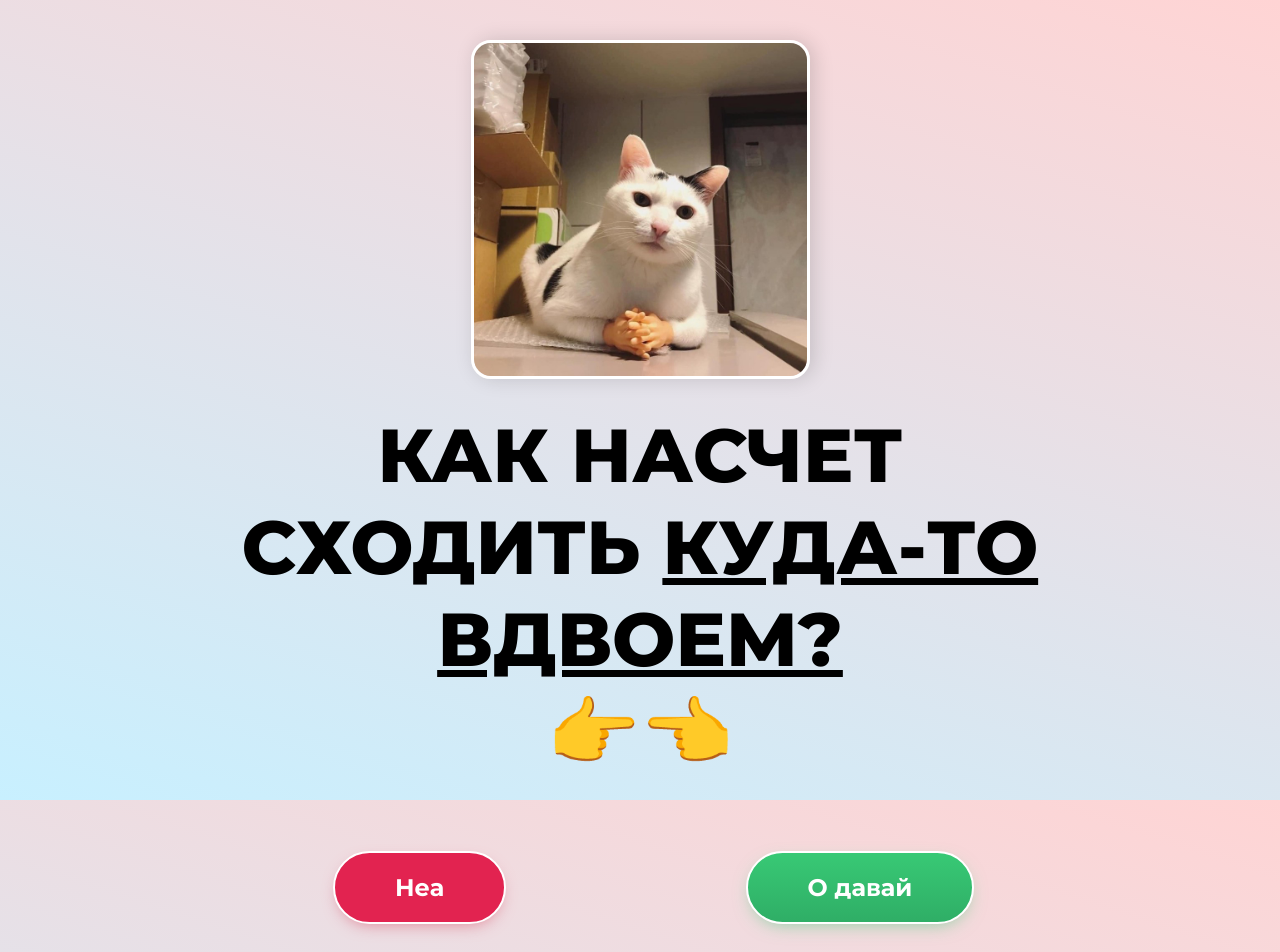
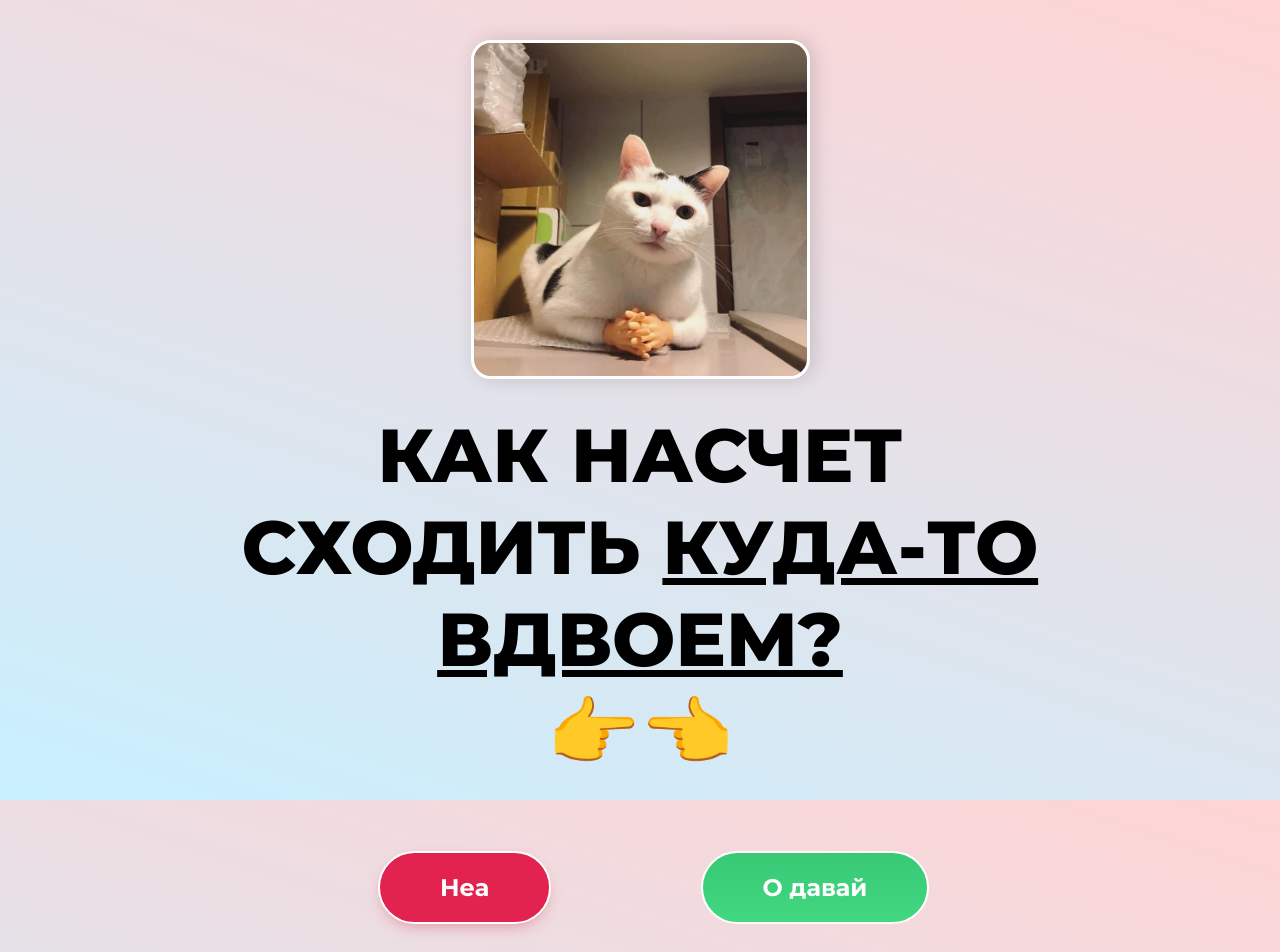
Before and after one commit to 2409nn/invite, a Vue app: page / in a window 1280 px wide. Shown: the top 952 px of the page. Built offline with nearby package versions, Linux system fonts and the light colour scheme.

Commit message:
Доработаны кнопки

```diff
--- a/src/components/greenButton.vue
+++ b/src/components/greenButton.vue
@@ -1,64 +1,43 @@
-<template>
-  <button
-      ref="btnRef"
-      type="button"
-      class="invite-btn"
-      :class="{ 'invite-btn--hover': hovered, 'invite-btn--pressed': pressed }"
-      :aria-label="displayLabel"
-      @pointerenter="onEnter"
-      @pointerleave="onLeave"
-      @pointerdown="pressed = true"
-      @pointerup="pressed = false"
-      @pointercancel="pressed = false"
-      @click="onClick"
-  >
-    <span class="invite-btn__glow" aria-hidden="true"></span>
-    <span class="invite-btn__label">
-      <slot :hovered="hovered">{{ displayLabel }}</slot>
-    </span>
-  </button>
-</template>
-
 <script setup>
-/**
- * GreenButton — кнопка согласия.
- * При наведении становится ярче, немного растёт и мягко пульсирует,
- * всем видом "выпрашивая" клик. Можно передать hoverLabel — текст,
- * который появится вместо обычного при наведении (например, "Ну же!").
- */
-import { ref, computed } from 'vue'
+import { ref } from 'vue'
 
 const props = defineProps({
   label: { type: String, default: 'Да' },
-  hoverLabel: { type: String, default: '' }, // например: 'Ну же, нажми!'
+  hoverLabel: { type: String, default: 'Жми' },
 })
 
 const emit = defineEmits(['accept'])
 
 const btnRef = ref(null)
-const hovered = ref(false)
-const pressed = ref(false)
+const label = ref(props.label)
+const isHover = ref(false)
 
-const displayLabel = computed(() => (hovered.value && props.hoverLabel ? props.hoverLabel : props.label))
-
-function onEnter() {
-  hovered.value = true
-}
-function onLeave() {
-  hovered.value = false
-  pressed.value = false
-}
 function onClick() {
   emit('accept')
 }
 </script>
 
+<template>
+  <button
+      ref="btnRef"
+      class="invite-btn"
+      :class="{ 'invite-btn--hover': isHover }"
+      @click="onClick"
+      @mouseenter="() => { isHover = true; label = props.hoverLabel }"
+      @mouseleave="() => { isHover = false; label = props.label }"
+  >
+    <span class="invite-btn__glow" aria-hidden="true"></span>
+    <span class="invite-btn__label"> {{ label }} </span>
+  </button>
+</template>
+
 <style scoped>
 .invite-btn {
-  --accent: #2fae66;
+  --accent: #42d781;
   --accent-hover: #38c975;
-  --glow: rgba(56, 201, 117, 0.55);
+  --glow: rgb(30, 217, 106);
 
+  position: relative;
   appearance: none;
   font-weight: 700;
   color: #fff;
@@ -69,38 +48,28 @@ function onClick() {
   transition: transform 220ms cubic-bezier(.34,1.56,.64,1),
   filter 220ms ease,
   box-shadow 220ms ease;
-  box-shadow: 0 6px 18px -6px var(--glow);
   filter: brightness(1) saturate(1);
-  animation: invite-idle 2.6s ease-in-out infinite;
+  box-shadow: 0 0 0 0;
+  animation: invite-idle-0212a7bb 2.6s ease-in-out infinite;
 }
 
 .invite-btn__glow {
   position: absolute;
-  inset: -6px;
+  inset: 0;
   border-radius: inherit;
   background: radial-gradient(circle, var(--glow), transparent 70%);
   opacity: 0;
-  transition: opacity 220ms ease;
+  transition: opacity 400ms ease;
+  pointer-events: none;
   z-index: -1;
-}
-
-.invite-btn__label {
-  position: relative;
-}
-
-.invite-btn--hover {
-  transform: scale(1.08);
-  filter: brightness(1.15) saturate(1.2);
-  box-shadow: 0 10px 26px -6px var(--glow);
-  animation: invite-hover-pulse 900ms ease-in-out infinite;
 }
 
 .invite-btn--hover .invite-btn__glow {
   opacity: 1;
 }
 
-.invite-btn--pressed {
-  transform: scale(0.97);
+.invite-btn__label {
+  position: relative;
 }
 
 @keyframes invite-idle {
@@ -108,16 +77,10 @@ function onClick() {
   50% { box-shadow: 0 8px 22px -4px var(--glow); }
 }
 
-@keyframes invite-hover-pulse {
-  0%, 100% { transform: scale(1.08); }
-  50% { transform: scale(1.13); }
-}
-
 @media (prefers-reduced-motion: reduce) {
-  .invite-btn,
-  .invite-btn--hover {
+  .invite-btn {
     animation: none;
-    transition: filter 150ms ease, box-shadow 150ms ease;
+    transition: none;
   }
 }
 </style>
--- a/src/router.ts
+++ b/src/router.ts
@@ -6,6 +6,11 @@ const routes: Array<RouteRecordRaw> = [
         path: '/',
         name: 'first',
         component: () => import('./views/first.vue')
+    },
+    {
+        path: '/place',
+        name: 'place',
+        component: () => import('./views/place.vue'),
     },
     {
         path: '/last',
--- a/src/views/first.vue
+++ b/src/views/first.vue
@@ -4,12 +4,22 @@
   import RedButton from "@/components/redButton.vue";
   import greenButton from "@/components/greenButton.vue";
   import { ref, onMounted } from "vue";
+  import { useRouter } from "vue-router";
 
   const stage = ref(null);
+  const router = useRouter()
 
   onMounted(() => {
     console.log(stage);
   })
+
+  const onDeny = () => {
+    router.push({ path: "/last" });
+  }
+
+  const onAgree = () => {
+    router.push({ path: "/place" });
+  }
 
 </script>
 
@@ -17,8 +27,8 @@
   <meme :src="sprashivaushiyKot" />
   <h1>КАК НАСЧЕТ СХОДИТЬ <u>КУДА-ТО ВДВОЕМ?</u><br>👉👈</h1>
   <div ref="stage" class="stage" style="position: relative; height: 220px">
-    <div class="stage__negative"> <RedButton :container="stage" label="Неа" /> </div>
-    <div class="stage__positive"> <greenButton label="О давай" hover-label="Нажимай" /> </div>
+    <div class="stage__negative"> <RedButton :container="stage" label="Неа" @click="onDeny" /> </div>
+    <div class="stage__positive"> <greenButton label="О давай" @click="onAgree" /> </div>
   </div>
 
 </template>
@@ -28,6 +38,8 @@
   .stage {
     display: grid;
     grid-template-columns: 50% 50%;
+    width: 700px;
+    margin: auto;
 
     &__positive {
       width: fit-content;
--- /dev/null
+++ b/src/views/place.vue
@@ -0,0 +1,13 @@
+<script setup lang="ts">
+
+</script>
+
+<template>
+
+  ВЫБЕРЕМ МЕСТО
+
+</template>
+
+<style scoped>
+
+</style>
```
